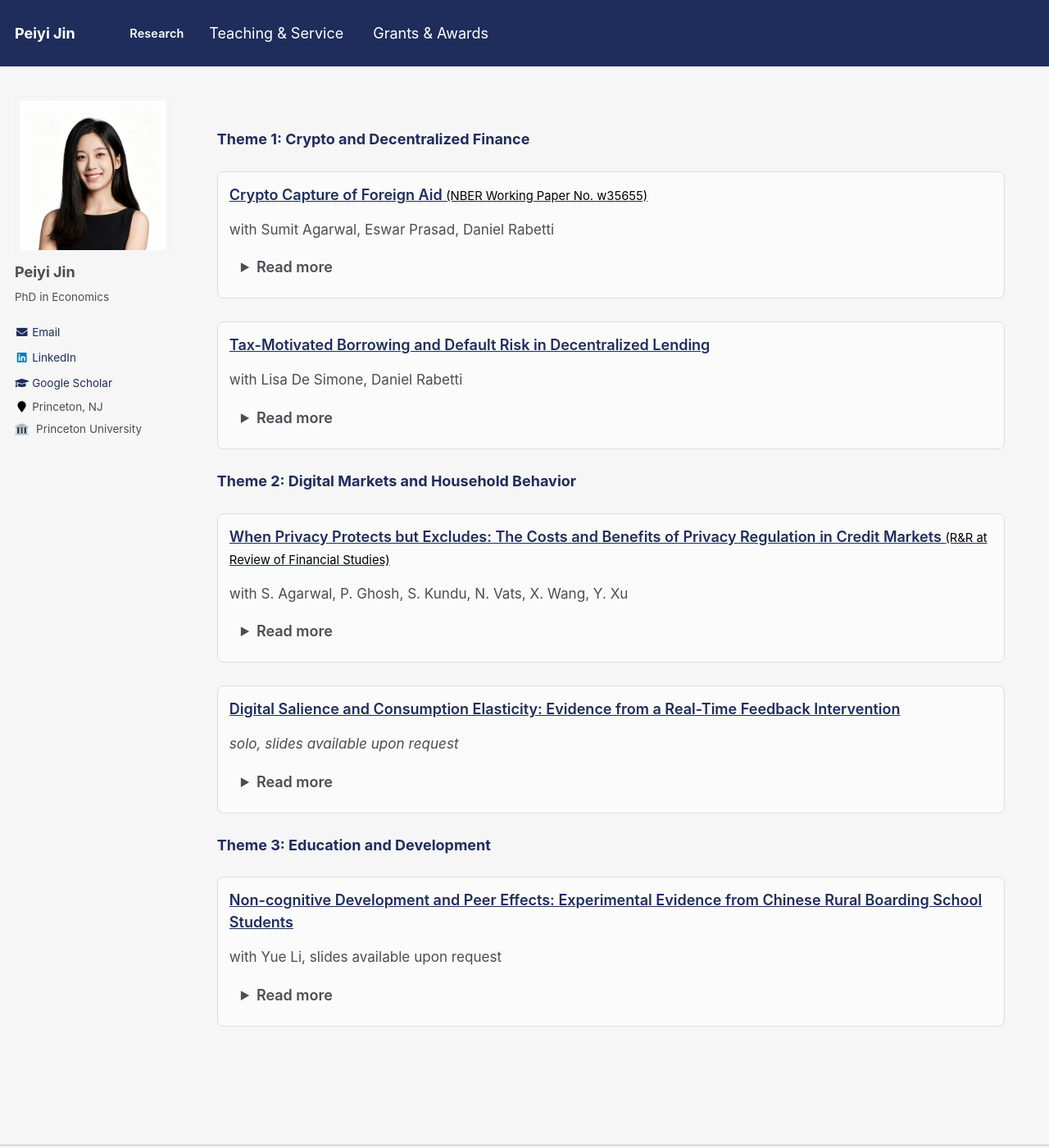
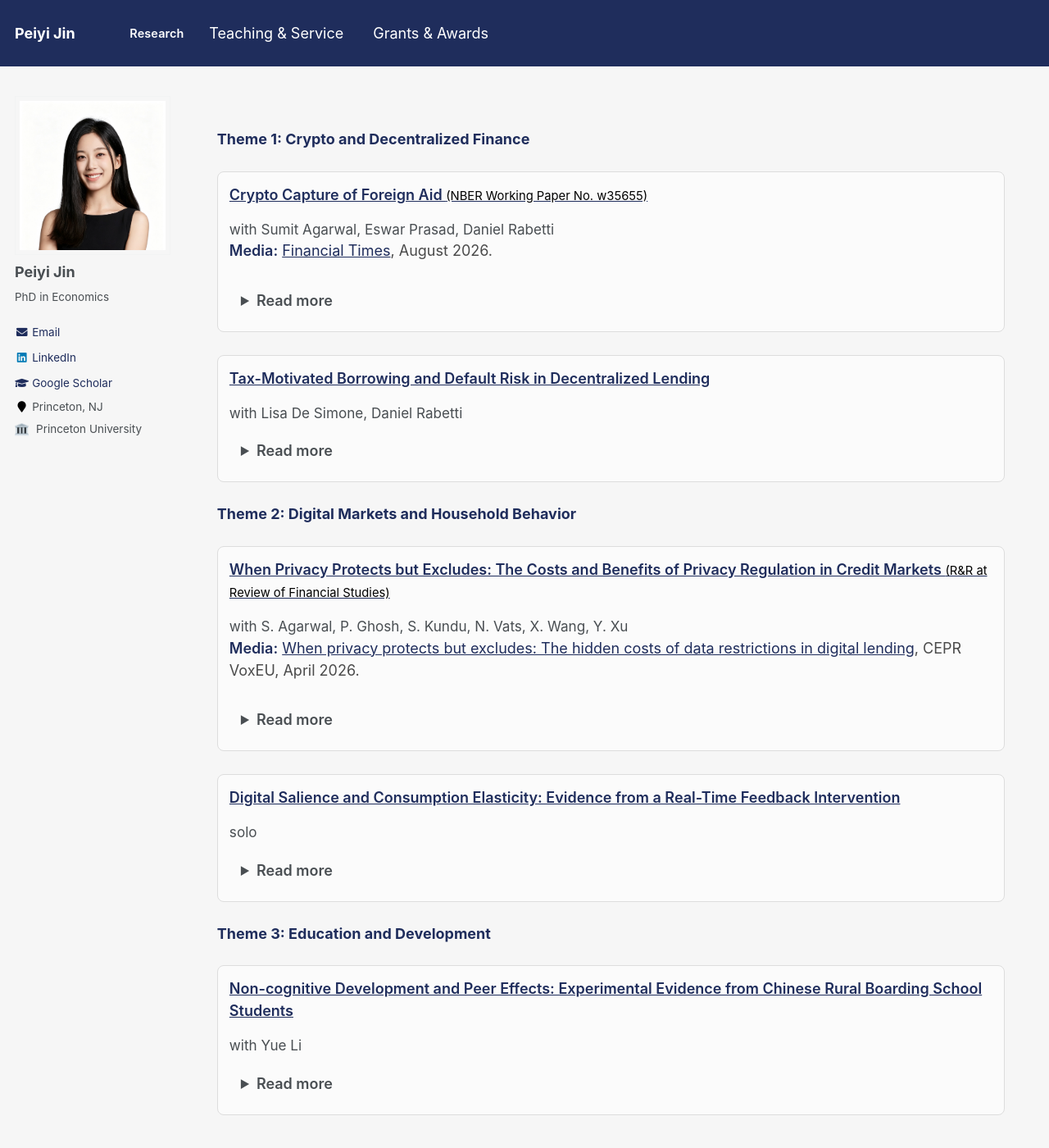
Before and after one commit to peiyi-jin/peiyi-jin.github.io, a Jekyll site: the page built from _pages/research.md, in a window 1280 px wide and 1400 px high. Shown: the whole window at 82% size. Built offline with Jekyll 4.4.1, drawn with Linux system fonts in a browser that asks for light colours.

Commit message:
Update research page: new bedtime-stories abstract, media lines, CES 2026
- Replace the non-cognitive paper abstract with the current version
- Add Chinese Economist Society 2026 (Chengdu) to its conference list
- Move the Crypto Capture media line above the fold; add "August 2026"
- Add the CEPR VoxEU column as a media line on the privacy paper
- Drop "slides available upon request" from both papers

Co-Authored-By: Claude Opus 5 <noreply@anthropic.com>
Claude-Session: https://claude.ai/code/session_01XfdCbCkZJ7rbSX2jWDrma8

```diff
--- a/_pages/research.md
+++ b/_pages/research.md
@@ -96,8 +96,8 @@ author_profile: true
   .paper-media {
     font-size: 0.9em;
     color: #4A4A4A;
-    margin-top: 0;
-    margin-bottom: 12px;
+    margin-top: 8px;
+    margin-bottom: 0;
   }
 
   .paper-media .paper-media-label {
@@ -166,16 +166,16 @@ author_profile: true
     <span class="paper-coauthors">with Sumit Agarwal, Eswar Prasad, Daniel Rabetti</span>
   </div>
 
+  <p class="paper-media">
+    <span class="paper-media-label">Media:</span>
+    <a href="https://www.ft.com/content/38d95298-8b9b-486a-96d3-0c6616972abb" target="_blank" rel="noopener noreferrer">Financial Times</a>, August 2026.
+  </p>
+
   <details class="paper-details">
     <summary>Read more</summary>
     <div class="paper-details-content">
       <p><strong>Abstract:</strong><br>
       The 2016 Panama Papers leak tightened regulatory enforcement around money laundering and offshore banking. We investigate whether the diversion of foreign aid in developing countries led to a shift to cryptocurrency as an alternative laundering platform. We develop a disbursement-timed forensic measure of cryptocurrency activity, combining on-chain Bitcoin transactions and wallet creation, off-chain exchange records, and IP-linked web traffic, and apply it to World Bank aid disbursements covering $238 billion across the 93 recipient countries in our estimation sample during 2018-2024. Exploiting the administrative timing of aid tranche arrivals, we find sharp, short-lived surges of crypto activity at the disbursement month, driven mainly by anonymous and newly created wallets on both tax-haven and mainstream exchanges. Blockchain forensics reveal patterns consistent with the placement, layering, and integration sequence of conventional money laundering. We estimate an implied leakage of 2 to 6 cents per aid dollar, which amounts to roughly 1.7 to 4.3 billion dollars of aid diversion across the tranche arrivals we study. Capture carries no funding penalty: the four sectors where we detect it, Transport, Water and Sanitation, Social Protection, and Governance, still absorb half of subsequent World Bank funding. Cryptocurrency facilitates aid diversion, but its transparent ledgers also leave forensic traces that may help detect and recover diverted funds.
-      </p>
-
-      <p class="paper-media">
-      <span class="paper-media-label">Media:</span>
-      <a href="https://www.ft.com/content/38d95298-8b9b-486a-96d3-0c6616972abb" target="_blank" rel="noopener noreferrer">Financial Times</a>
       </p>
 
       <p class="conference-info">
@@ -221,6 +221,11 @@ author_profile: true
     </span>
   </div>
 
+  <p class="paper-media">
+    <span class="paper-media-label">Media:</span>
+    <a href="https://cepr.org/voxeu/columns/when-privacy-protects-excludes-hidden-costs-data-restrictions-digital-lending" target="_blank" rel="noopener noreferrer">When privacy protects but excludes: The hidden costs of data restrictions in digital lending</a>, CEPR VoxEU, April 2026.
+  </p>
+
   <details class="paper-details">
     <summary>Read more</summary>
     <div class="paper-details-content">
@@ -238,7 +243,7 @@ author_profile: true
 <div class="paper-item">
   <div class="row">
     <a href="#" class="paper-title">Digital Salience and Consumption Elasticity: Evidence from a Real-Time Feedback Intervention</a>
-    <span class="request-note">solo, slides available upon request</span>
+    <span class="paper-coauthors">solo</span>
   </div>
 
   <details class="paper-details">
@@ -260,18 +265,18 @@ author_profile: true
 <div class="paper-item">
   <div class="row">
     <a href="#" class="paper-title">Non-cognitive Development and Peer Effects: Experimental Evidence from Chinese Rural Boarding School Students</a>
-    <span class="paper-coauthors">with Yue Li, slides available upon request</span>
+    <span class="paper-coauthors">with Yue Li</span>
   </div>
 
   <details class="paper-details">
     <summary>Read more</summary>
     <div class="paper-details-content">
       <p><strong>Abstract:</strong><br>
-      This paper evaluates the direct and spillover effects of a low-cost, scalable intervention--audio bedtime stories--on non-cognitive skill development among rural boarding school students in China. Using a randomized controlled trial (RCT), we analyze data from 63 schools, where boarding students were exposed to bedtime stories broadcast through dormitory speakers. This design isolates treated students from untreated day students in the same classroom, allowing for robust identification of peer effects in non-cognitive skill transmission. The results show significant positive effects on treated students, with larger gains for those with day-student friends and larger friendship networks. Spillover effects on untreated day students were primarily driven by those with boarding friends, highlighting the critical role of peer networks in the transmission of non-cognitive skills. We use the characteristics of peers' peers but not direct peers to instrument peer resilience and self-esteem. Interacting with the treatment in the human capital production function, we will know how peers' outcomes affect one's own outcome and how the treatment changes the production function.
+      We study the direct and spillover effects of a low-cost socio-emotional intervention: 15-minute audio bedtime stories broadcast in the dormitories of 63 randomly assigned rural Chinese primary schools. Only boarders are directly exposed; day students share their classrooms. Treated boarders show modest noncognitive gains, while untreated day students gain more, including 0.16 standard deviations in self-esteem by 2017. The spillover concentrates among left-behind children of migrant parents and does not require a pre-existing friendship with a treated boarder. It is accompanied by shifts in friendship composition and by improvements in peer climate, school belonging, and perceived teacher support.
       </p>
 
       <p class="conference-info">
-      RES 2025 (Birmingham)*, Janeway Institute PhD Workshop 2025 (Cambridge)*, SOLE 2024 (Oregon)*, EAYE 2024 (Paris)*
+      Chinese Economist Society 2026 (Chengdu)*, RES 2025 (Birmingham)*, Janeway Institute PhD Workshop 2025 (Cambridge)*, SOLE 2024 (Oregon)*, EAYE 2024 (Paris)*
       </p>
     </div>
   </details>
```
